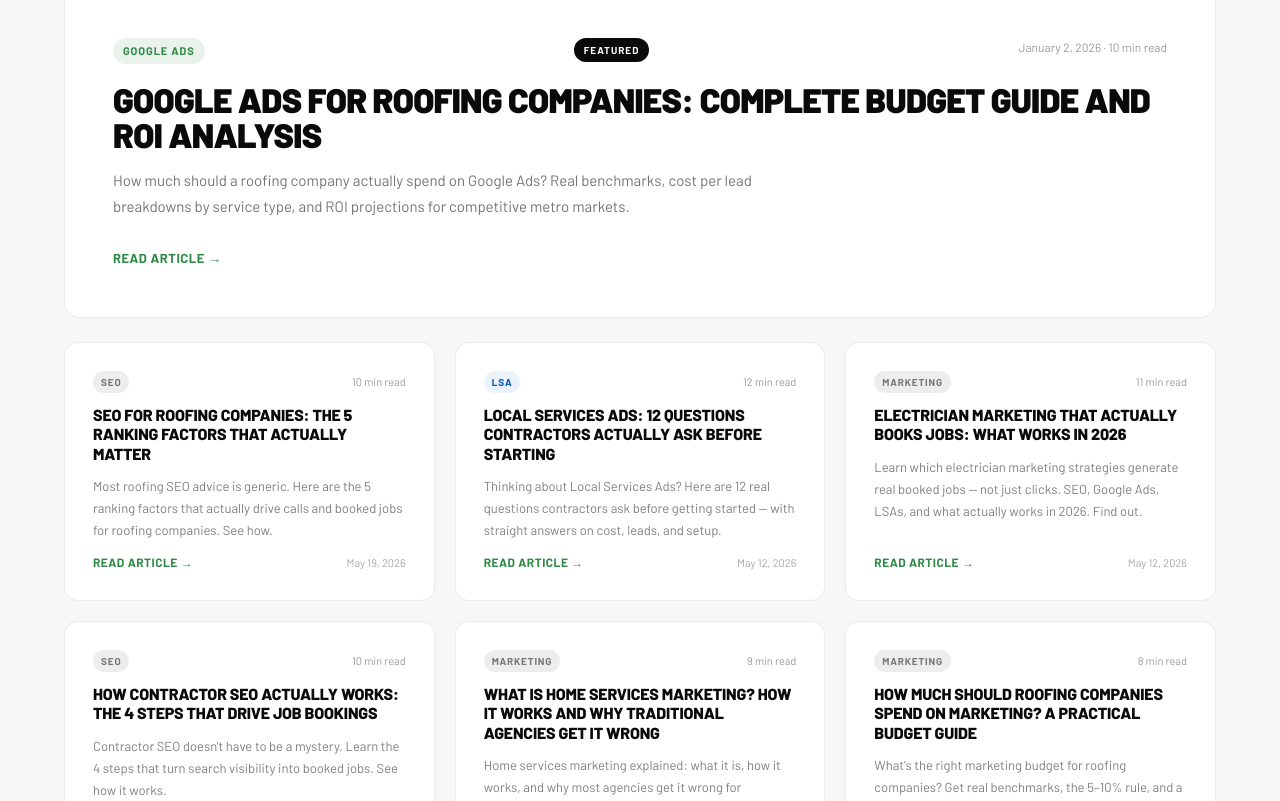
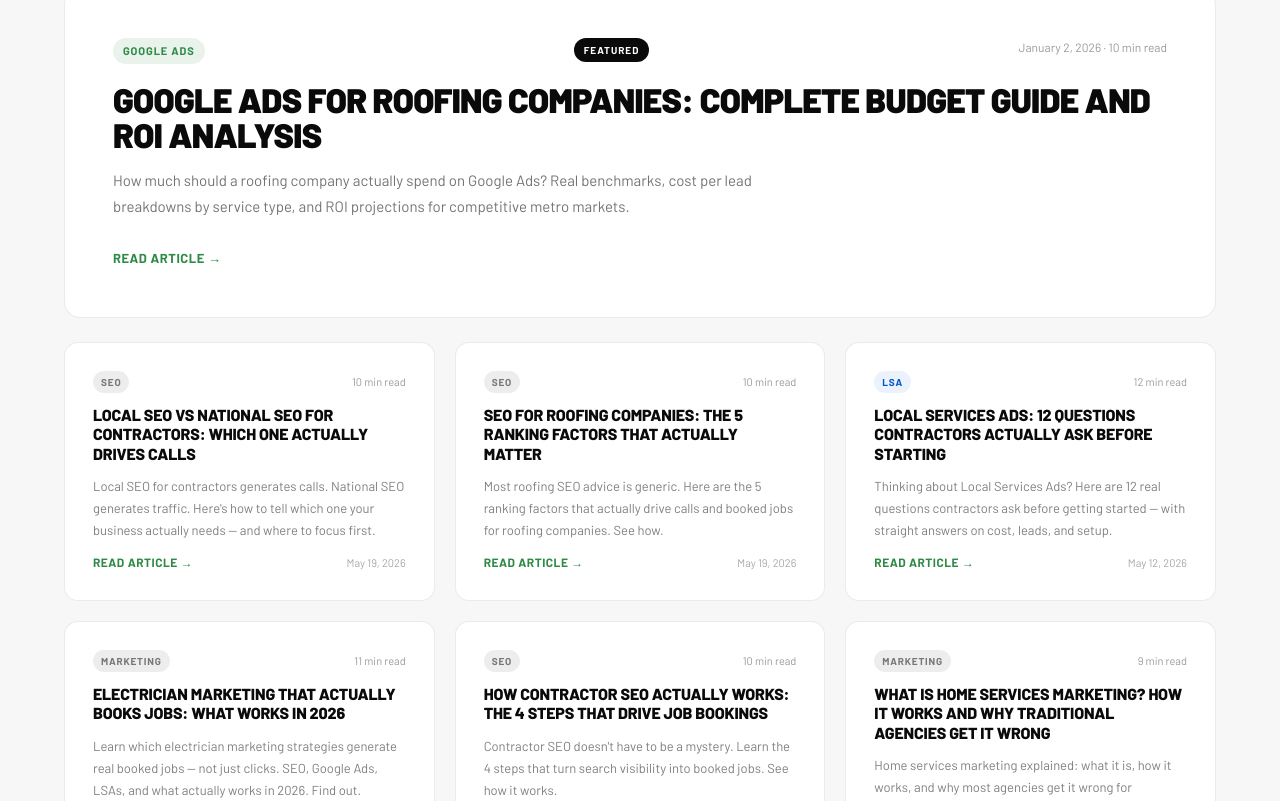
Before and after one commit to webberossi89/thomas-town-digital, a Next.js app: page /blog in a window 1280 px wide. Shown: the part 517-1318 px from the top of the page. Built offline with nearby package versions, Linux system fonts and the light colour scheme.

Commit message:
SEO: add local-seo-vs-national-seo-for-contractors to blog listing

```diff
--- a/app/blog/page.tsx
+++ b/app/blog/page.tsx
@@ -18,6 +18,15 @@ const posts = [
       readTime: "10 min read",
       slug: "google-ads-roofing-budget-guide",
     },
+  {
+    category: "SEO",
+    title: "Local SEO vs National SEO for Contractors: Which One Actually Drives Calls",
+    summary: "Local SEO for contractors generates calls. National SEO generates traffic. Here's how to tell which one your business actually needs — and where to focus first.",
+    date: "May 19, 2026",
+    dateISO: "2026-05-19",
+    readTime: "10 min read",
+    slug: "local-seo-vs-national-seo-for-contractors",
+  },
   {
     category: "SEO",
     title: "SEO for Roofing Companies: The 5 Ranking Factors That Actually Matter",
```
